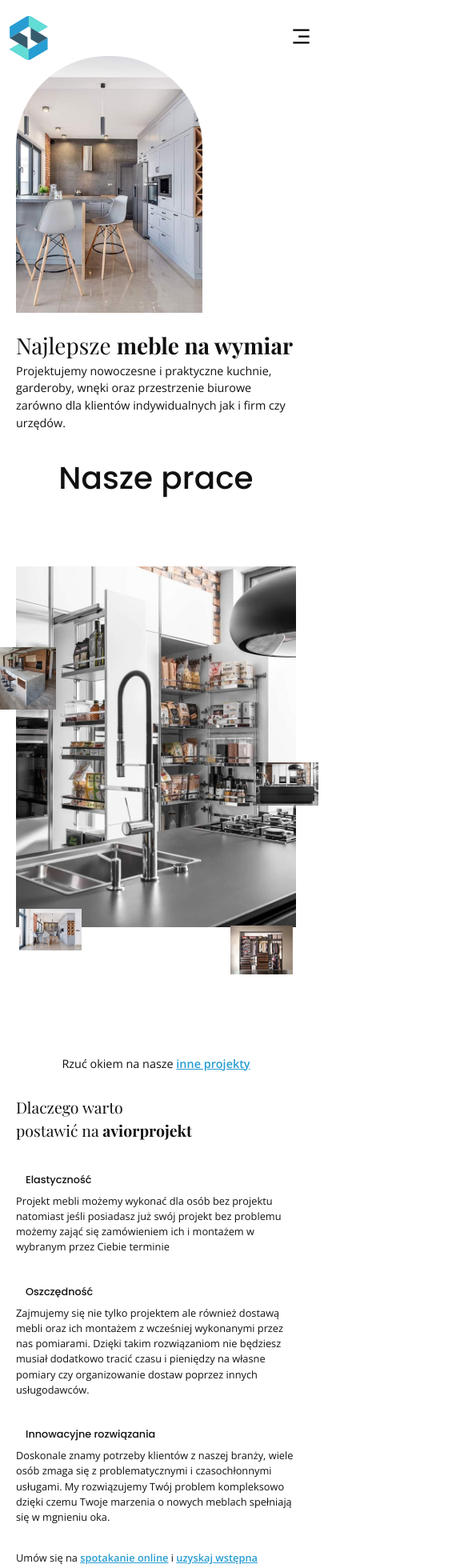
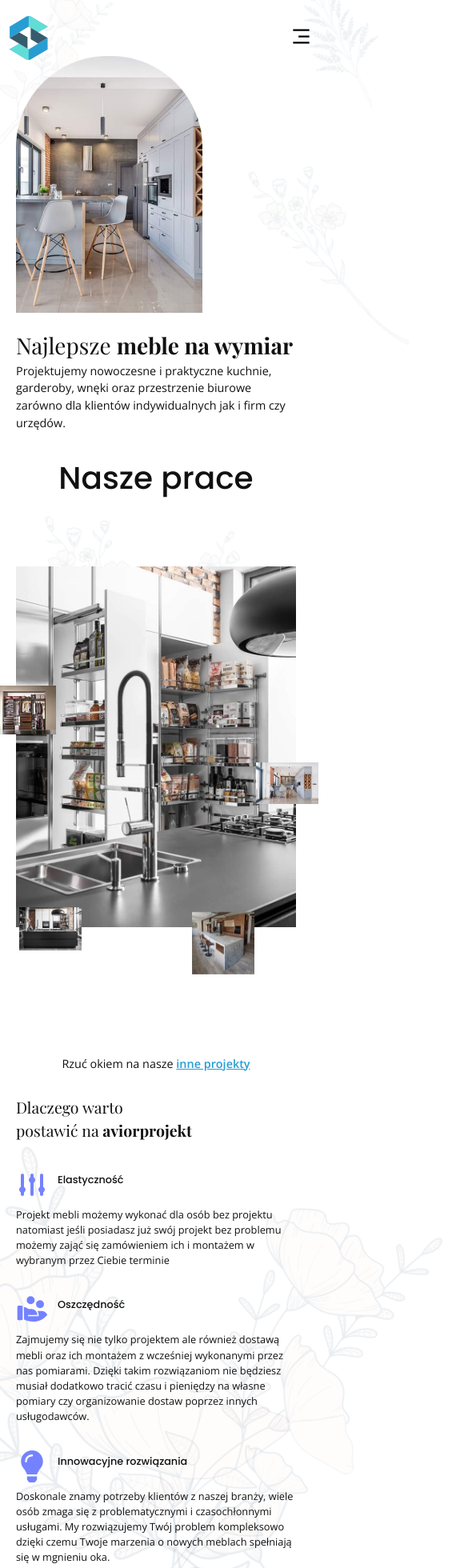
Before and after one commit to dencs08/aviorprojekt.pl, a React (Create React App) app: page / in a window 390 px wide. Shown: the top 1960 px of the page at 80% size, 585 px wide, since content can reach past the window. Built offline with nearby package versions, Linux system fonts and the light colour scheme.

Commit message:
update: containers with flower background watermarks

```diff
--- a/src/containers/header/Header.jsx
+++ b/src/containers/header/Header.jsx
@@ -3,18 +3,35 @@ import "./header.scss";
 
 import headerPhoto from "../../assets/header_photo.png";
 
+import { flower1, flower2, flower3 } from "../../assets/flower_images";
+
 const Header = () => {
   return (
     <section className="section-mt section-mb">
-      <div className="content-wrapper block md:grid grid-cols-12 gap-5 md:gap-10 lg:gap-16 xl:gap-20">
-        <div className="col-start-2 col-end-6 ">
+      <div className="content-wrapper block md:grid grid-cols-12 gap-5 md:gap-10 lg:gap-12relative">
+        <img
+          src={flower1}
+          className="absolute top-[-3%] left-[3%] opacity-10 z-[-1] w-[25vw] rotate-[30deg]"
+          alt=""
+        />
+        <img
+          src={flower2}
+          className="absolute top-[-10%] right-[-20%] bottom-1 opacity-10 z-[-1] w-[25vw] rotate-[-25deg]"
+          alt=""
+        />
+        <img
+          src={flower3}
+          className="absolute top-[20%] right-[-20%] bottom-1 opacity-10 z-[-1] w-[25vw] rotate-[-40deg]"
+          alt=""
+        />
+        <div className="col-start-2 col-end-6">
           <img
             src={headerPhoto}
             className="w-4/6 md:w-full mx-0 md:mx-auto"
             alt="aviorprojekt logo"
           />
         </div>
-        <div className="text-left col-start-6 col-end-12 mx-auto mt-5 md:mt-5 lg:mt-10 xl:mt-20">
+        <div className="text-left col-start-6 col-end-12 mx-auto mt-5 md:mt-5 lg:mt-10 xl:mt-14">
           <h1 className="font-serif">
             Najlepsze <b>meble na wymiar</b>
           </h1>
--- a/src/containers/offer/Offer.jsx
+++ b/src/containers/offer/Offer.jsx
@@ -2,6 +2,7 @@ import React from "react";
 import Card from "../../components/card/Card";
 
 import "./offer.scss";
+import { flower1, flower2, flower3 } from "../../assets/flower_images";
 
 const offerCards = [
   {
@@ -38,7 +39,27 @@ const offerCards = [
 const Offer = () => {
   return (
     <section id="offer" className="section-mt section-mb">
-      <div className="content-wrapper">
+      <div className="content-wrapper relative">
+        <img
+          src={flower1}
+          className="absolute top-[-5%] left-[-10%] opacity-10 z-[-1] w-[30vw] rotate-[30deg]"
+          alt=""
+        />
+        <div className="w-[30vw]">
+          <img
+            src={flower2}
+            className="absolute top-[-10%] right-[-20%] opacity-10 z-[-1] w-[30vw] rotate-[-20deg]"
+            alt=""
+          />
+        </div>
+        <div className="absolute top-[-50%] right-[25%] rotate-[15deg] z-[-1]">
+          <img
+            src={flower3}
+            className="opacity-10 h-[900px] crop-down"
+            alt=""
+          />
+        </div>
+
         <h3 className="font-serif mb-5 md:mb-10 lg:mb-12">Pakiety usług</h3>
 
         <div className="block lg:grid grid-cols-3 gap-10 lg:gap-22 xl:gap-32 2xl:gap-48">
--- a/src/containers/offer/offer.scss
+++ b/src/containers/offer/offer.scss
@@ -5,4 +5,8 @@
   h4 {
     font-size: clamp(1rem, 1.75vw, 5rem);
   }
+  .crop-down {
+    object-fit: cover;
+    object-position: 100% 500px !important;
+  }
 }
--- a/src/containers/our_works/OurWorks.jsx
+++ b/src/containers/our_works/OurWorks.jsx
@@ -2,27 +2,39 @@ import React from "react";
 import "./our_works.scss";
 
 import center from "../../assets/project/foto8.jpg";
-import leftTop from "../../assets/project/3.jpg";
-import rightTop from "../../assets/project/countertop1.jpg";
-import bottomLeft from "../../assets/project/wardrobe1.jpg";
-import bottomRight from "../../assets/project/kitchen1.jpg";
+import topLeft from "../../assets/project/kitchen1.jpg";
+import topRight from "../../assets/project/wardrobe1.jpg";
+import bottomLeft from "../../assets/project/countertop1.jpg";
+import bottomRight from "../../assets/project/3.jpg";
+
+import { flower3 } from "../../assets/flower_images";
 
 const OurWorks = () => {
   return (
     <section id="ourWorks" className="section-mt section-mb">
-      <div className="text-center relative content-wrapper">
+      <div className="text-center relative content-wrapper relative">
+        <img
+          src={flower3}
+          className="absolute top-[15%] right-[25%] left-[55%] bottom-1 opacity-10 z-[-1] w-[20vw] rotate-[25deg]"
+          alt=""
+        />
+        <img
+          src={flower3}
+          className="absolute top-[8%] right-[25%] left-[25%] bottom-1 opacity-10 z-[-1] w-[25vw] rotate-[-30deg]"
+          alt=""
+        />
         <h3 className="font-sans mb-20">Nasze prace</h3>
         <div>
           <div className="">
             <img className="mx-auto" src={center} alt="" />
           </div>
           <div className="absolute top-96 left-80 w-1/5">
-            <img src={leftTop} alt="" />
+            <img src={topLeft} alt="" />
           </div>
-          <div className="absolute top-60 right-80 w-1/5">
-            <img src={rightTop} alt="" />
+          <div className="absolute top-72 right-80 w-1/5">
+            <img src={topRight} alt="" />
           </div>
-          <div className="absolute bottom-[-10%] left-72 w-1/5">
+          <div className="absolute bottom-[-10%] left-60 w-1/5">
             <img src={bottomLeft} alt="" />
           </div>
           <div className="absolute bottom-[-5%] right-72 w-1/5">
--- a/src/containers/why_us/WhyUs.jsx
+++ b/src/containers/why_us/WhyUs.jsx
@@ -1,20 +1,28 @@
 import React from "react";
+import { RiHandCoinFill } from "react-icons/ri";
+import { HiAdjustments } from "react-icons/hi";
+import { FaLightbulb } from "react-icons/fa";
 import "./why_us.scss";
 
 import WhyUsFeature from "../../components/why_us/WhyUsFeature";
 import photo from "../../assets/whyUs_photo.png";
 
+import { flower1 } from "../../assets/flower_images";
+
 const blocks = [
   {
     title: "Elastyczność",
+    icon: <HiAdjustments size={40} color="#7482FF" />,
     text: "Projekt mebli możemy wykonać dla osób bez projektu natomiast jeśli posiadasz już swój projekt bez problemu możemy zająć się zamówieniem ich i montażem w wybranym przez Ciebie terminie",
   },
   {
     title: "Oszczędność",
+    icon: <RiHandCoinFill size={40} color="#7482FF" />,
     text: "Zajmujemy się nie tylko projektem ale również dostawą mebli oraz ich montażem z wcześniej wykonanymi przez nas pomiarami. Dzięki takim rozwiązaniom nie będziesz musiał dodatkowo tracić czasu i pieniędzy na własne pomiary czy organizowanie dostaw poprzez innych usługodawców.",
   },
   {
     title: "Innowacyjne rozwiązania",
+    icon: <FaLightbulb size={40} color="#7482FF" />,
     text: "Doskonale znamy potrzeby klientów z naszej branży, wiele osób zmaga się z problematycznymi i czasochłonnymi usługami. My rozwiązujemy Twój problem kompleksowo dzięki czemu Twoje marzenia o nowych meblach spełniają się w mgnieniu oka.",
   },
 ];
@@ -22,7 +30,17 @@ const blocks = [
 const WhyUs = () => {
   return (
     <section id="whyUs" className="section-mt section-mb">
-      <div className="content-wrapper">
+      <div className="content-wrapper relative">
+        <img
+          src={flower1}
+          className="absolute top-[5%] right-[25%] left-[-5%] bottom-1 opacity-10 z-[-1] w-[100px] h-[1000px] rotate-[-35deg]"
+          alt=""
+        />
+        <img
+          src={flower1}
+          className="absolute top-[15%] right-[25%] left-[20%] bottom-1 opacity-10 z-[-1] w-[100px] h-full rotate-[30deg]"
+          alt=""
+        />
         <div>
           <h3 className="font-serif mb-6 sm:mb-10 xl:mb-20">
             <div>Dlaczego warto</div>
@@ -44,6 +62,7 @@ const WhyUs = () => {
               <WhyUsFeature
                 title={item.title}
                 text={item.text}
+                icon={item.icon}
                 key={item.title + index}
               />
             ))}
```
